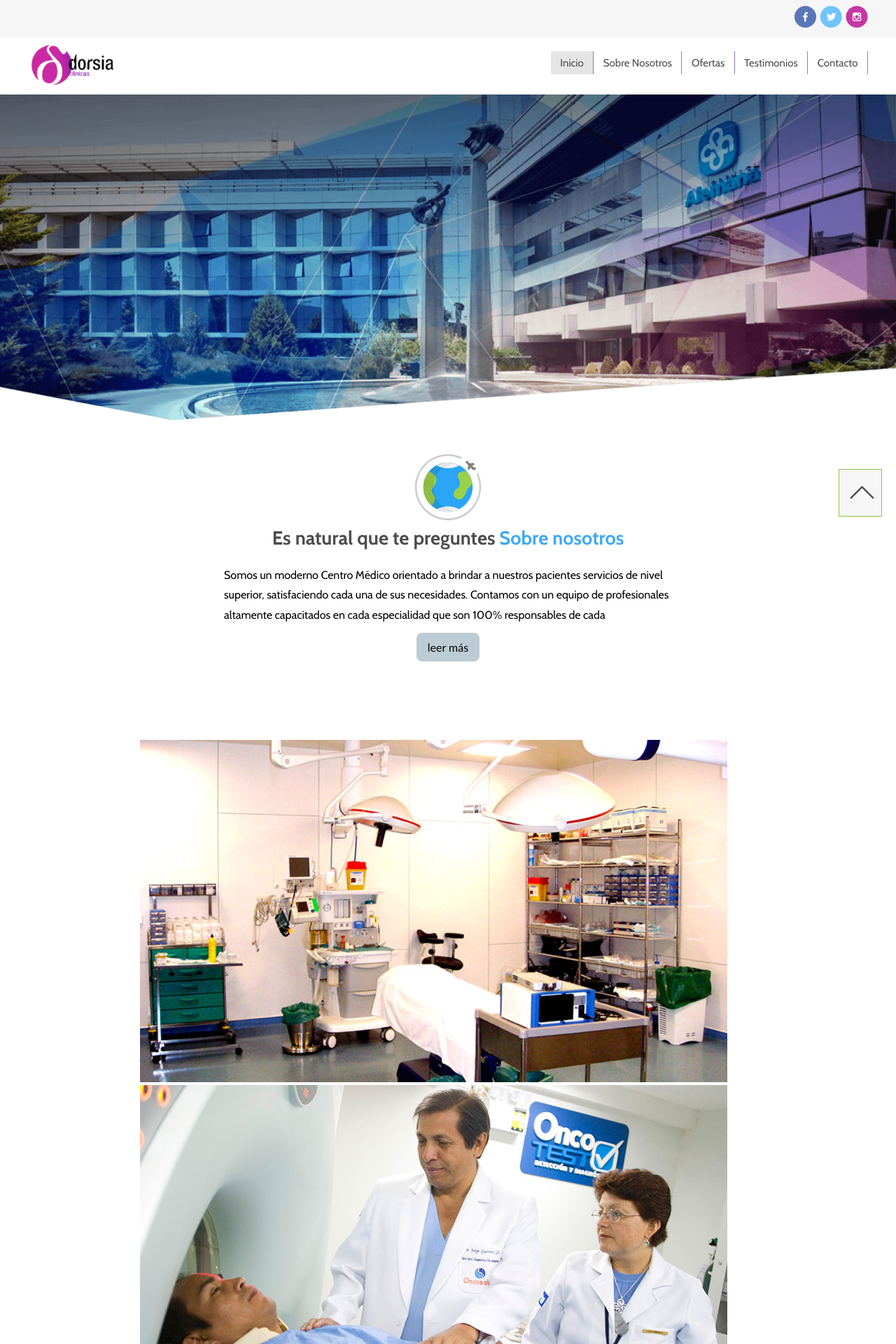
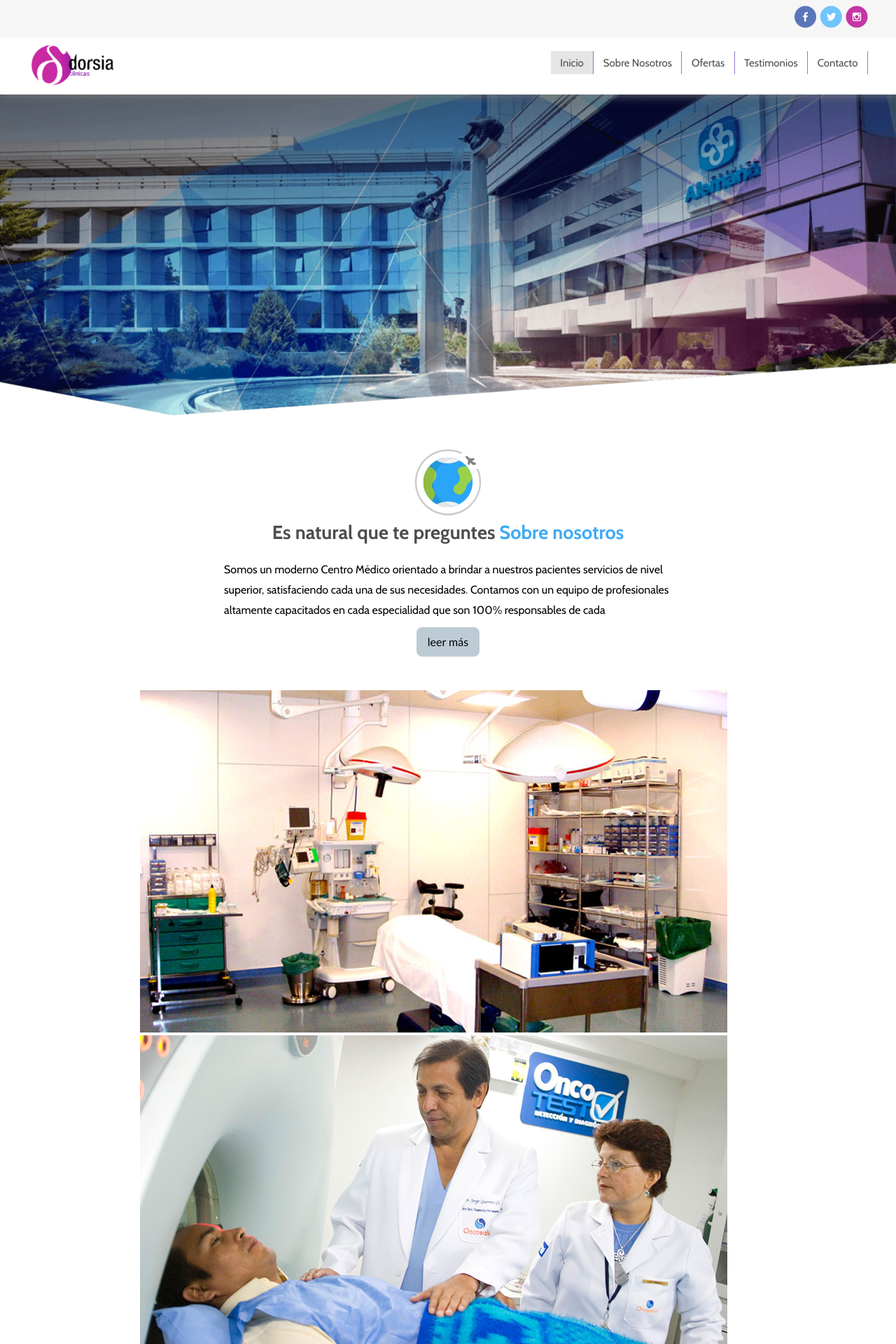
Before and after one commit to 01Comandos/PlantillaHTML, a PHP site: page / in a window 1280 px wide. Shown: the top 1920 px of the page at 70% size. Run offline with PHP 8.4, Linux system fonts and the light colour scheme; some libraries are stand-ins or nearby versions; some web fonts are replaced.

Commit message:
Ultimas correcciones
- Header fixed
- Eliminado boton ir al cielo
- Modificado espaciado de formulario de contacto

```diff
--- a/css/style.styl
+++ b/css/style.styl
@@ -256,6 +256,13 @@
 -------------------------------------------------------------------------
 -------------------------------------------------------------------------*/
 .header
+	position fixed
+	top 0
+	left 0
+	right 0
+	z-index 9
+	box-shadow 2px 2px 15px -2px rgba(128,128,128,1)
+
 	/.optionsSocial
 		padding-top 0.5em
 		padding-right 15%
@@ -272,6 +279,7 @@
 
 	&-main
 		padding 0.5em 15%
+		background white
 		flex-between()
 		.item
 			width 8em
@@ -383,6 +391,7 @@
 -------------------------------------------------------------------------
 -------------------------------------------------------------------------*/
 .zone-main
+	margin-top 8em
 	.tablet
 	.smartphone
 		display none
@@ -390,7 +399,7 @@
 .b-container
 	width 70em
 	margin 0 auto
-	padding 3em 2em 7em 2em
+	padding 3em 2em
 	&-title
 		text-align left
 		margin-bottom 3em
@@ -575,6 +584,7 @@
 
 .galery-comentarios
 	width 54em
+	padding-bottom 5em
 	.slide
 		width 27em !important
 
@@ -629,6 +639,9 @@
 .formContact
 	background azul-3
 	padding 3em 2em 7em 2em
+	position relative
+	z-index 9
+	margin-top -1em
 	&-title
 		text-align center
 		margin-bottom 3em
@@ -663,23 +676,6 @@
 #googlemaps
 #form-contacto
 	display none
-
-.ir-arriba
-	/*display none*/
-	padding 0.6em
-	font-size 1.3em
-	color gris-texto2
-	background gris-claro
-	text-align center
-	cursor pointer
-	position fixed
-	z-index 99
-	bottom 3em
-	right 20px
-	border 1px solid verde-corporativo
-	.span
-		font-size 1.7em
-		transform rotate(90deg)
 
 /*
 	FOOTER
--- a/inc/footer_common.php
+++ b/inc/footer_common.php
@@ -77,21 +77,6 @@
 				    nextText: "<img id='theImg' src='img/right.png'/>"
 				});
 
-				//ir arriba
-				$('.ir-arriba').click(function(){
-					$('body, html').animate({
-						scrollTop: '0px'
-					}, 300);
-				});
-
-				$(window).scroll(function(){
-					if( $(this).scrollTop() > 0 ){
-						$('.ir-arriba').slideDown(300);
-					} else {
-						$('.ir-arriba').slideUp(300);
-					}
-				});
-
 
 				//ANIMACION ENTRE ANCLAS
 		    	$(function(){
```
Also changed, not shown: css/style.css.
